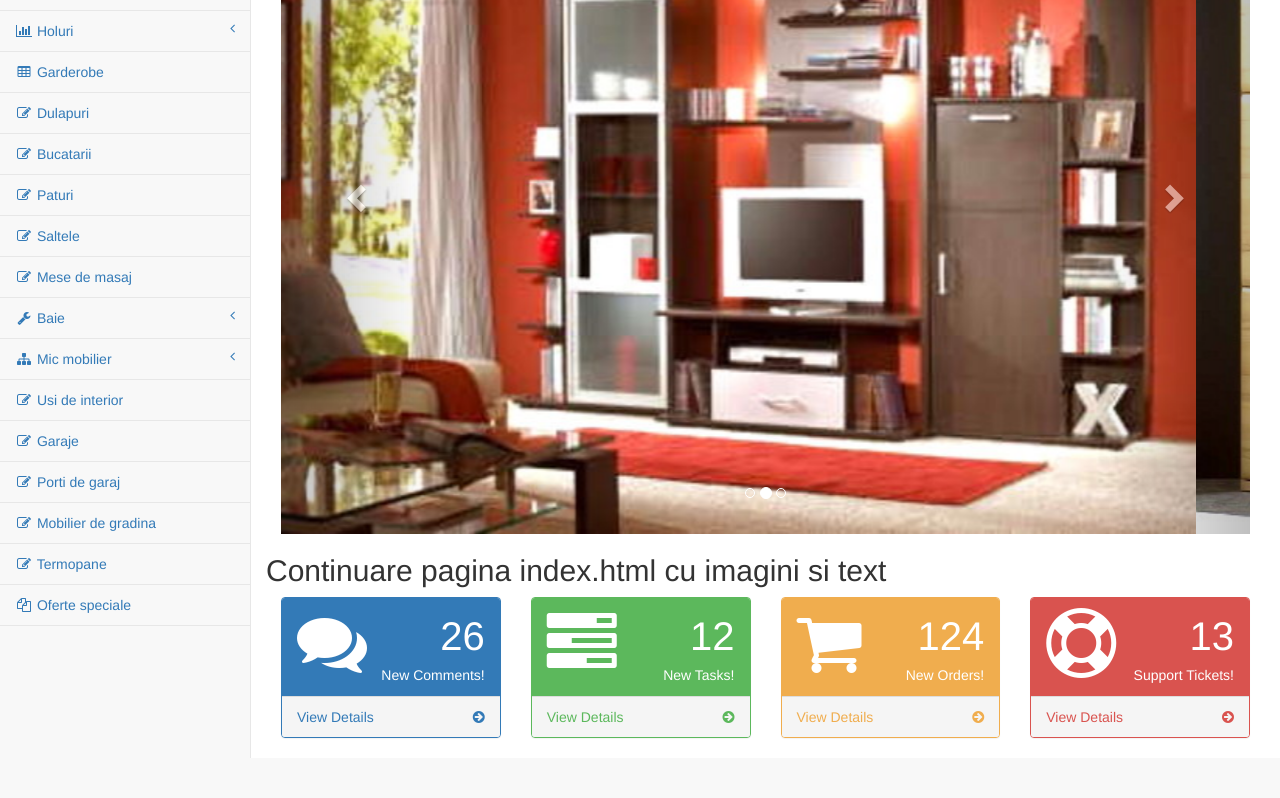
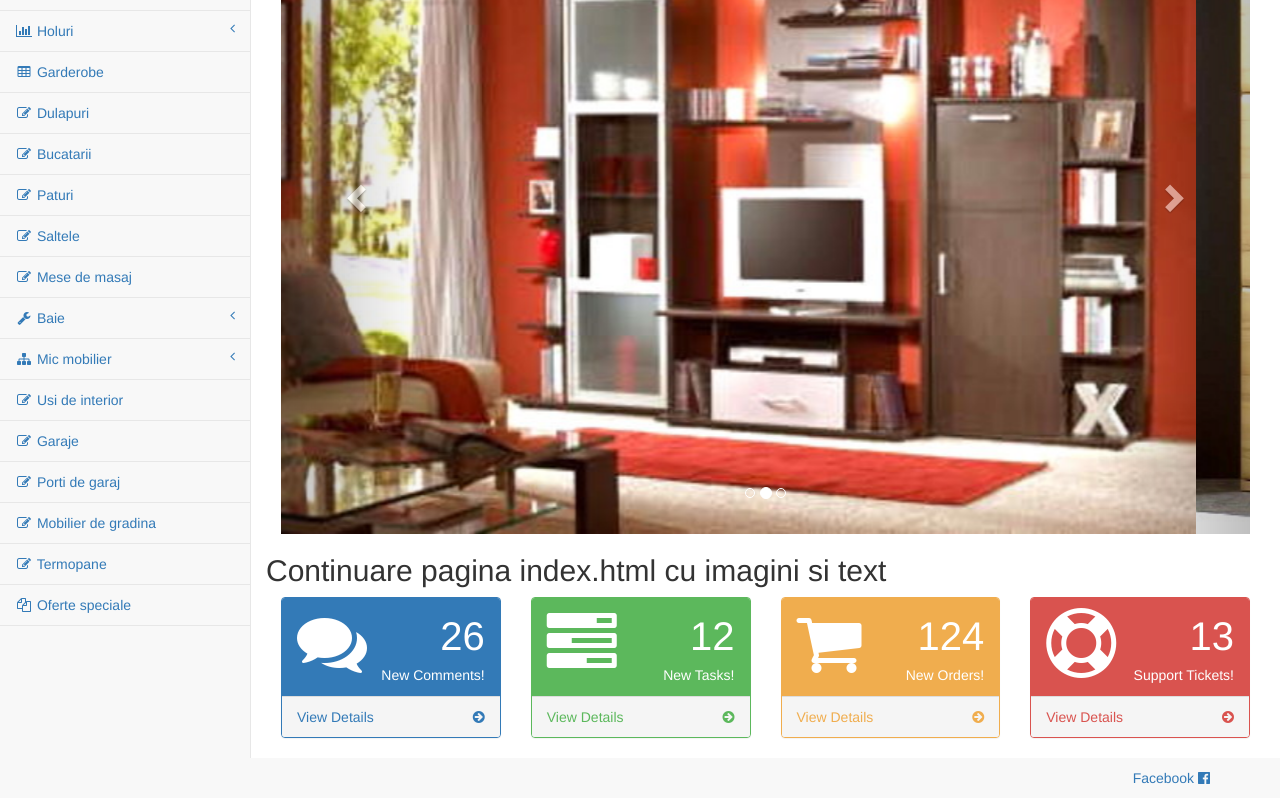
Before and after one commit to steliancorbut/lutsch-test, a website: page pages/index.html in a window 1280 px wide. Shown: the part 310-1108 px from the top of the page. Before the commit the page ends 1068 px from the top, so only its background shows below. Drawn offline with Linux system fonts and the light colour scheme.

Commit message:
prepare to include html files

```diff
--- a/gulpfile.js
+++ b/gulpfile.js
@@ -6,6 +6,7 @@ var cleanCSS = require('gulp-clean-css');
 var rename = require("gulp-rename");
 var uglify = require('gulp-uglify');
 var pkg = require('./package.json');
+// var fileinclude = require('gulp-file-include');
 
 // Set the banner content
 var banner = ['/*!\n',
--- a/pages/index.html
+++ b/pages/index.html
@@ -2,6 +2,7 @@
 <html lang="en">
 
 <head>
+
     <meta charset="utf-8">
     <meta http-equiv="X-UA-Compatible" content="IE=edge">
     <meta name="viewport" content="width=device-width, initial-scale=1">
@@ -28,6 +29,7 @@
         <script src="https://oss.maxcdn.com/libs/html5shiv/3.7.0/html5shiv.js"></script>
         <script src="https://oss.maxcdn.com/libs/respond.js/1.4.2/respond.min.js"></script>
     <![endif]-->
+
 </head>
 
 <body>
@@ -58,8 +60,6 @@
                     <a href="despre-noi.html">Despre noi <i class="fa fa-user"></i></a>
                 </li>
                 <li><a href="contact.html">Contact <i class="fa fa-envelope"></i></a>
-                </li>
-               <li><a href="https://www.facebook.com/MobilaLutsch/">Facebook <i class="fa fa-facebook-official"></i></a>
                 </li>
             </ul>
             <!-- /.navbar-top-links -->
@@ -335,7 +335,14 @@
 
         </div>
         <!-- /#page-wrapper -->
-
+        <footer>
+            <div class="container">
+            <ul class="nav navbar-bottom-links navbar-right">
+               <li><a href="https://www.facebook.com/MobilaLutsch/">Facebook <i class="fa fa-facebook-official"></i></a>
+                </li>
+            </ul>
+            </div>
+        </footer>
     </div>
     <!-- /#wrapper -->
 
```
